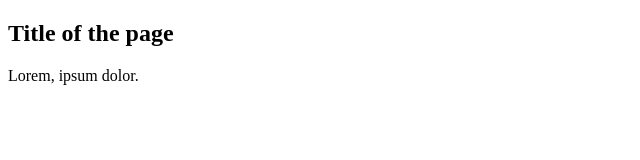
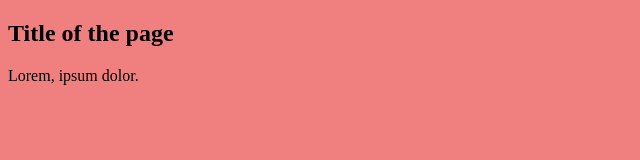
Before and after one commit to wildGrapes017/gitClub, a plain HTML site: page index.html in a window 1280 px wide. Shown: the whole page, without its empty margins (0-640 px from the left). Drawn offline with Linux system fonts and the light colour scheme.

Commit message:
added this two garbage

```diff
--- a/index.html
+++ b/index.html
@@ -3,6 +3,7 @@
 <head>
     <meta charset="UTF-8">
     <meta name="viewport" content="width=device-width, initial-scale=1.0">
+    <link rel="stylesheet" href="style.css"/>
     <title>Files</title>
 </head>
 <body>
--- /dev/null
+++ b/style.css
@@ -0,0 +1,3 @@
+body {
+    background-color: lightcoral;
+}
```
